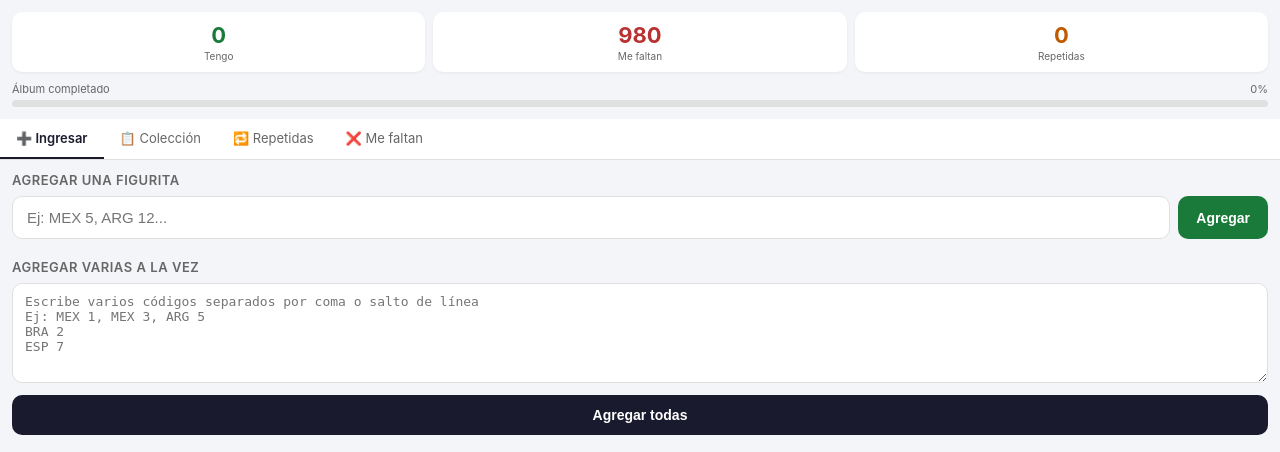
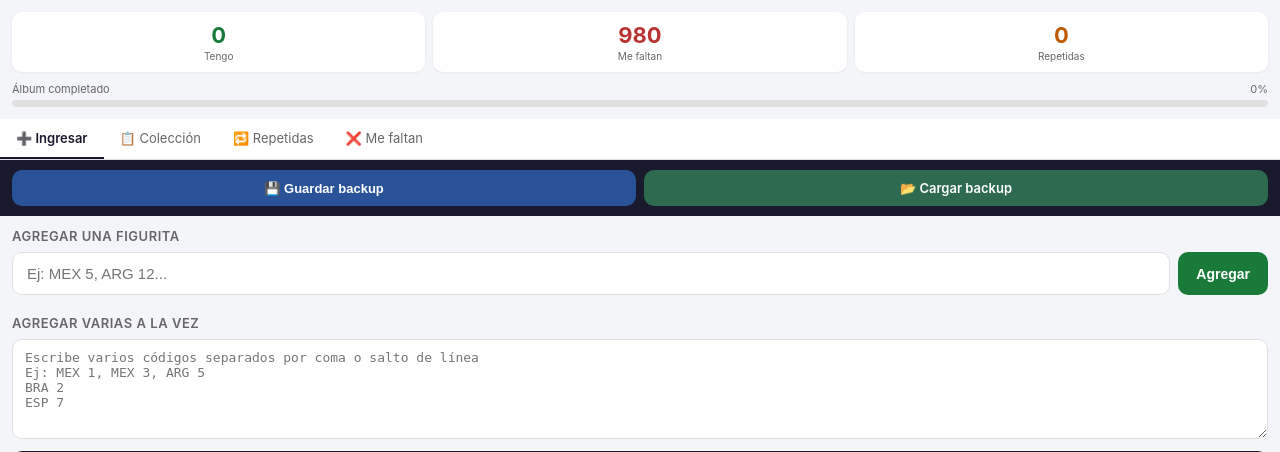
Before and after one commit to jocyy2332/panini2026, a Flask app: page / in a window 1280 px wide. Shown: the part 59-511 px from the top of the page. Run offline with Flask 3, Linux system fonts and the light colour scheme.

Commit message:
Update index.html

```diff
--- a/templates/index.html
+++ b/templates/index.html
@@ -135,6 +135,19 @@
   <div class="tab" onclick="showTab('faltan',this)">❌ Me faltan</div>
 </div>
 
+
+<!-- BACKUP BAR -->
+<div id="backup-bar" style="display:flex;gap:8px;padding:10px 12px;background:#1a1a2e;">
+  <button onclick="exportBackup()" style="flex:1;background:#2a5298;color:#fff;border:none;padding:10px;border-radius:10px;font-size:13px;font-weight:600;cursor:pointer;">
+    💾 Guardar backup
+  </button>
+  <label style="flex:1;background:#2d6a4f;color:#fff;border:none;padding:10px;border-radius:10px;font-size:13px;font-weight:600;cursor:pointer;text-align:center;display:flex;align-items:center;justify-content:center;gap:6px;">
+    📂 Cargar backup
+    <input type="file" accept=".json" onchange="importBackup(this)" style="display:none">
+  </label>
+</div>
+<div id="backup-msg" style="display:none;padding:8px 12px;font-size:12px;text-align:center;"></div>
+
 <!-- INGRESAR -->
 <div id="tab-ingresar" class="panel active">
   <p class="section-title">Agregar una figurita</p>
@@ -192,6 +205,48 @@ let ALL = {};
 let openTeam = null;
 let colFilter = 'todas';
 let history = [];
+
+
+async function exportBackup() {
+  window.location.href = '/api/export';
+}
+
+async function importBackup(input) {
+  const file = input.files[0];
+  if (!file) return;
+  const text = await file.text();
+  try {
+    const data = JSON.parse(text);
+    const r = await fetch('/api/import', {
+      method: 'POST',
+      headers: {'Content-Type': 'application/json'},
+      body: JSON.stringify({data})
+    });
+    const d = await r.json();
+    const msg = document.getElementById('backup-msg');
+    if (d.ok) {
+      msg.style.display = 'block';
+      msg.style.background = '#e8f7ed';
+      msg.style.color = '#1a7a3a';
+      msg.textContent = '✅ Backup cargado: ' + d.stats.have + ' figuritas restauradas';
+      const r2 = await fetch('/api/stickers');
+      ALL = await r2.json();
+      await updateStats();
+      renderCollection();
+      renderRepeated();
+      renderMissing();
+      setTimeout(() => msg.style.display = 'none', 4000);
+    } else {
+      msg.style.display = 'block';
+      msg.style.background = '#fde8e8';
+      msg.style.color = '#b83232';
+      msg.textContent = '❌ Error: ' + d.msg;
+    }
+  } catch(e) {
+    alert('Archivo inválido. Asegúrate de usar un backup descargado desde esta app.');
+  }
+  input.value = '';
+}
 
 async function init() {
   const r = await fetch('/api/stickers');
```
